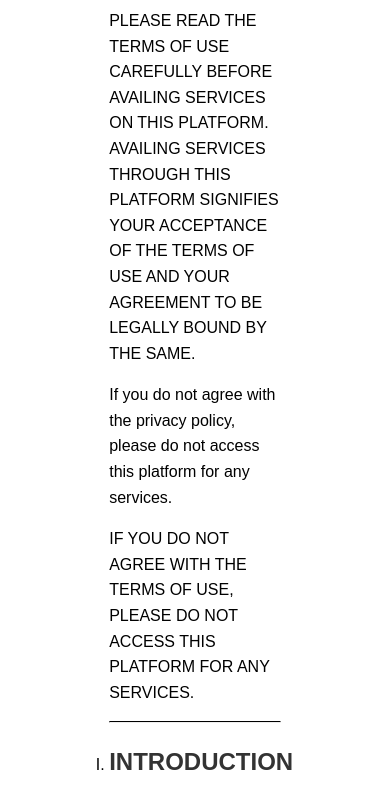
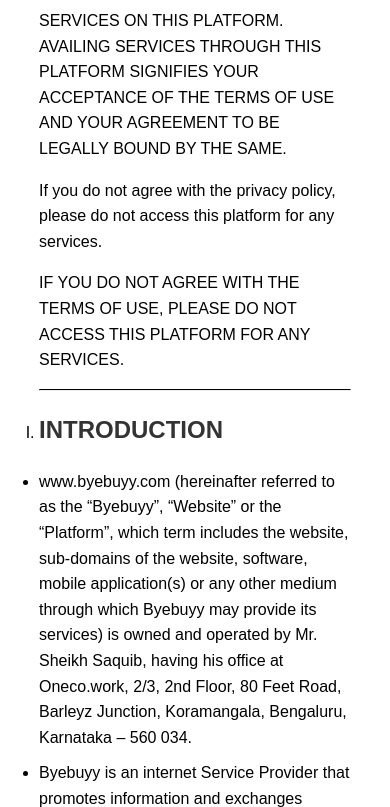
Before and after one commit to byebuyy/byebuyy.termsofuse.github.io, a plain HTML site: page index.html in a window 390 px wide. Shown: the part 282-1089 px from the top of the page. Drawn offline with Linux system fonts and the light colour scheme.

Commit message:
media query

```diff
--- a/index.html
+++ b/index.html
@@ -5,12 +5,23 @@
  <meta name="viewport" content="width=device-width, initial-scale=1.0">
  <title>Privacy Policy</title>
  <style>
+@media only screen and (max-width: 650px) {
+    body {
+        font-family: sans-serif;
+        line-height: 1.6;
+        margin-left: 10%;
+        margin-right: 10%;
+        text-align: center;
+     }
+}
+@media only screen and (min-width: 650px) {
     body {
         font-family: sans-serif;
         line-height: 1.6;
         margin-left: 28%;
         margin-right: 28%;
         text-align: center;
+    }
 }
  p{
     text-align: left;
```
Lines whose indentation alone changed are shown as unchanged.
